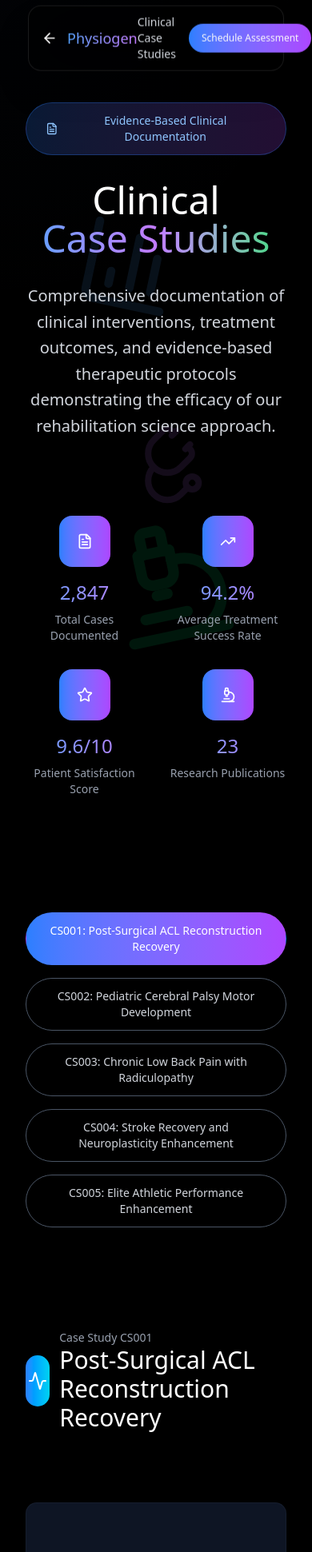
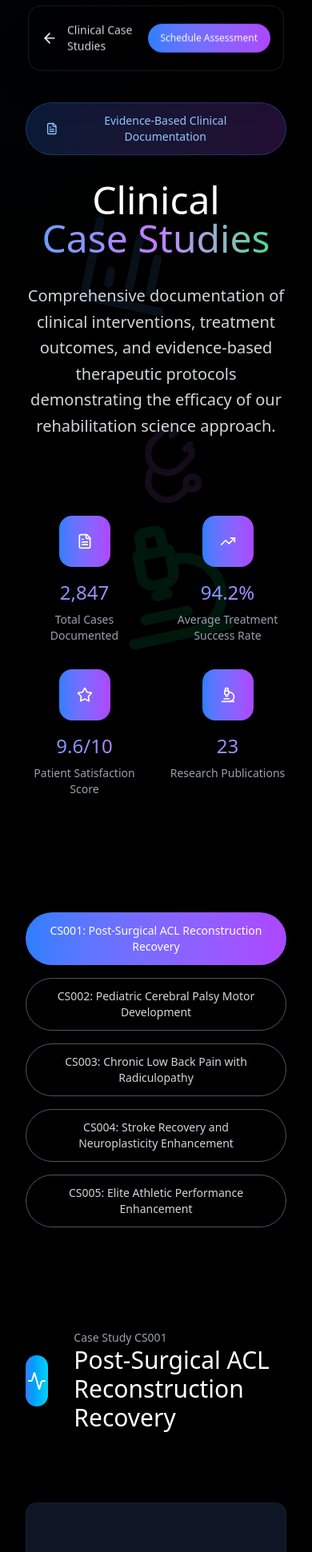
Before and after one commit to juwajpeg/physiogendark, a Next.js app: page /clinical-case-studies in a window 390 px wide. Shown: the top 1941 px of the page at 80% size. Built offline with nearby package versions, Linux system fonts and the light colour scheme.

Commit message:
UI: Remove 'Physiogen' from mobile menu and improve case study header spacing

```diff
--- a/src/app/clinical-case-studies/page.tsx
+++ b/src/app/clinical-case-studies/page.tsx
@@ -536,7 +536,7 @@ export default function CaseStudiesPage() {
               className="flex items-center space-x-3 text-white transition-all duration-300 hover:text-blue-400 group"
             >
               <ArrowLeft className="h-5 w-5 transition-transform duration-300 group-hover:-translate-x-1" />
-              <span className="text-lg md:text-xl font-light">
+              <span className="text-lg md:text-xl font-light hidden md:inline">
                 <span className="bg-gradient-to-r from-blue-400 to-purple-400 bg-clip-text text-transparent">
                   Physiogen
                 </span>
@@ -664,7 +664,7 @@ export default function CaseStudiesPage() {
               >
                 {/* Case Study Header */}
                 <div className="text-center mb-16">
-                  <div className="inline-flex items-center space-x-3 mb-6">
+                  <div className="inline-flex items-center space-x-6 mb-6">
                     <div
                       className={`w-16 h-16 bg-gradient-to-r ${study.gradient} rounded-2xl flex items-center justify-center text-white shadow-lg`}
                     >
@@ -673,7 +673,7 @@ export default function CaseStudiesPage() {
                         return <Icon className="h-6 w-6" />;
                       })()}
                     </div>
-                    <div className="text-left">
+                    <div className="text-left pl-2">
                       <div className="text-sm text-gray-400 font-light">Case Study {study.id}</div>
                       <h2 className="text-3xl font-light text-white">{study.title}</h2>
                     </div>
```
